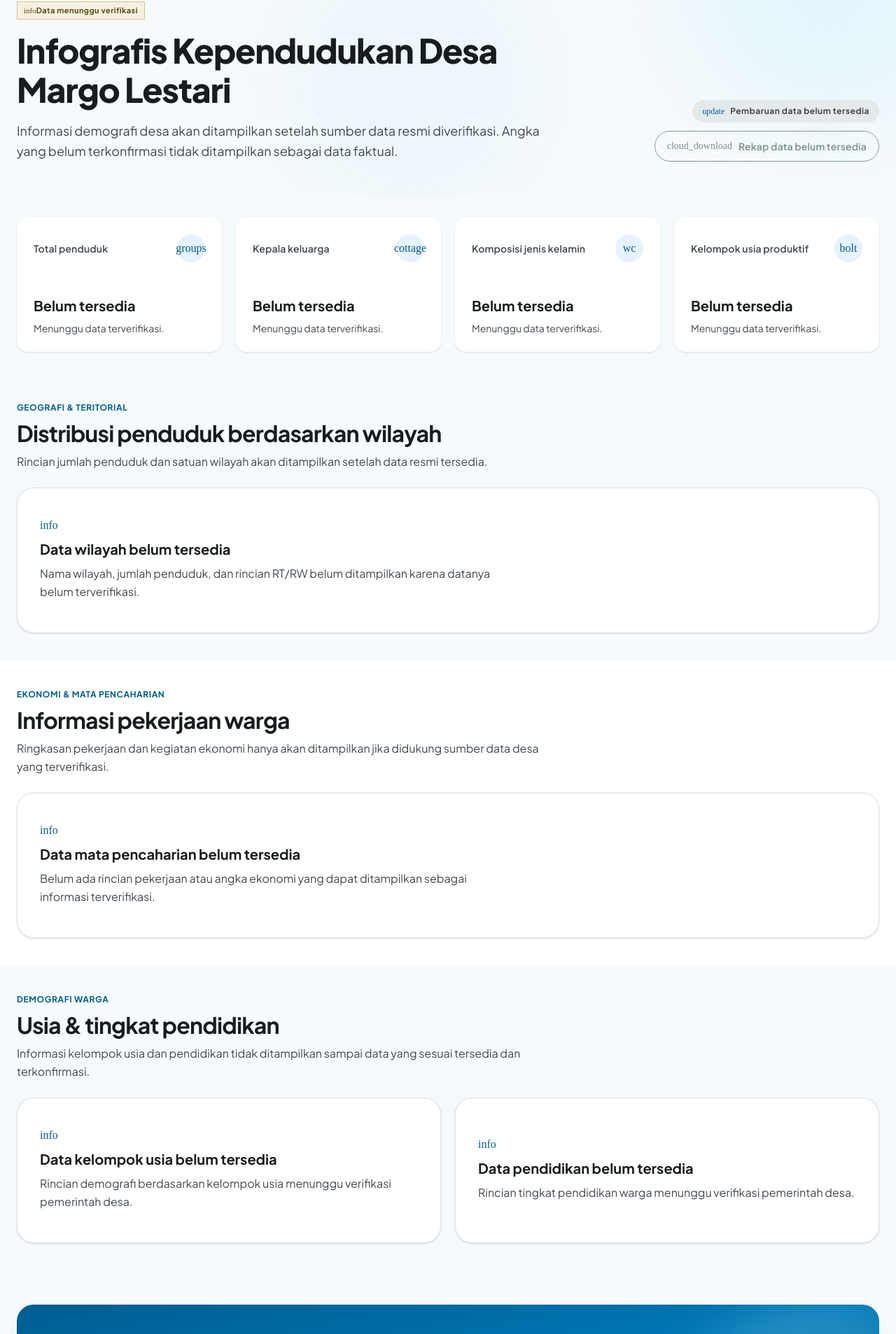
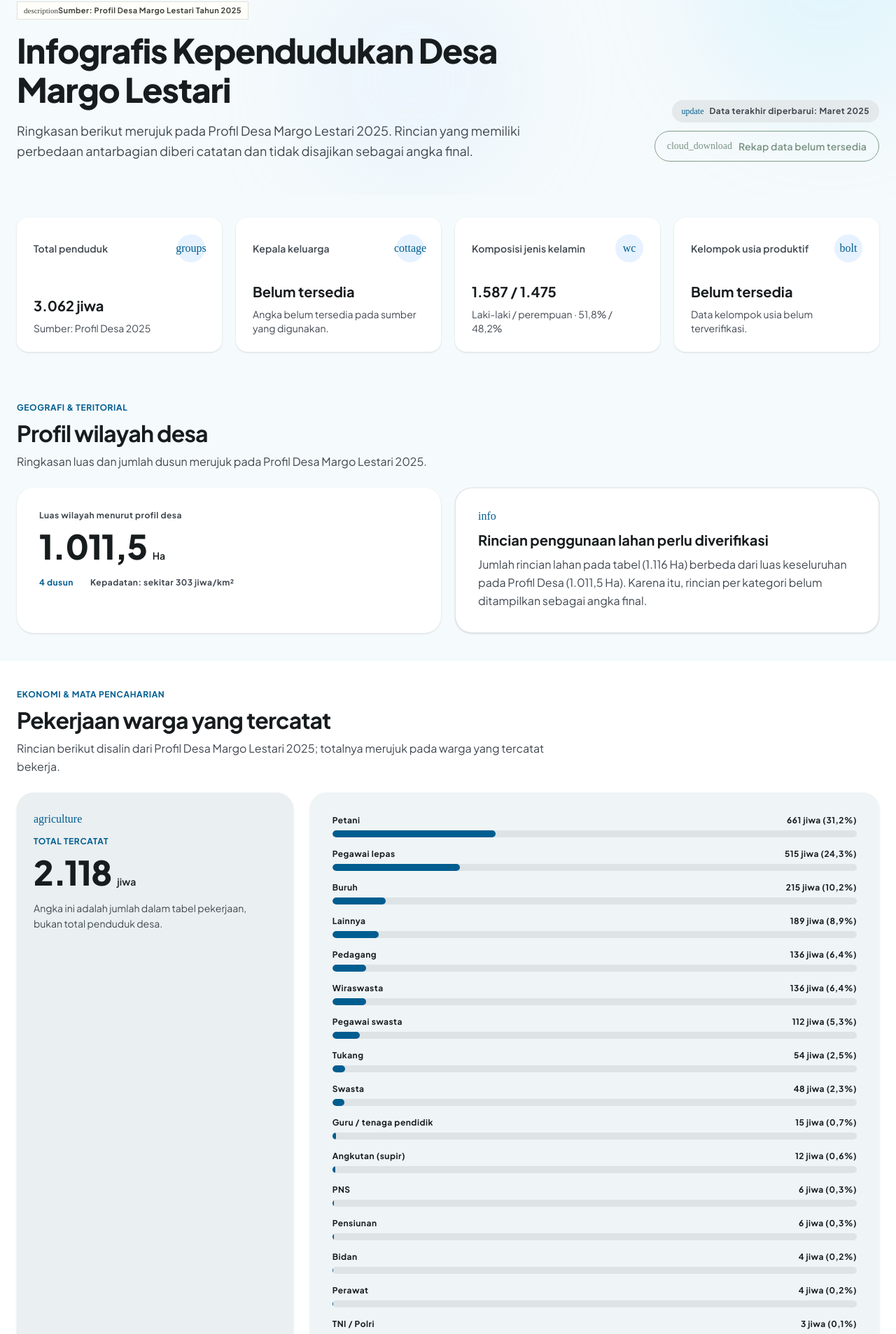
Before and after one commit to margolestari07-boop/webDesaMargoLestari, a Next.js app: page /infografis in a window 1280 px wide. Shown: the part 174-2081 px from the top of the page at 70% size. Built offline with nearby package versions, Linux system fonts and the light colour scheme.

Commit message:
Sinkronkan data infografis terverifikasi

```diff
--- a/src/app/(public)/infografis/infografis-content.tsx
+++ b/src/app/(public)/infografis/infografis-content.tsx
@@ -5,10 +5,50 @@ import { Reveal } from "../../../components/motion/reveal";
 import { Stagger } from "../../../components/motion/stagger";
 
 const metrics = [
-  { icon: "groups", label: "Total penduduk" },
-  { icon: "cottage", label: "Kepala keluarga" },
-  { icon: "wc", label: "Komposisi jenis kelamin" },
-  { icon: "bolt", label: "Kelompok usia produktif" },
+  {
+    icon: "groups",
+    label: "Total penduduk",
+    value: "3.062 jiwa",
+    detail: "Sumber: Profil Desa 2025",
+  },
+  {
+    icon: "cottage",
+    label: "Kepala keluarga",
+    value: null,
+    detail: "Angka belum tersedia pada sumber yang digunakan.",
+  },
+  {
+    icon: "wc",
+    label: "Komposisi jenis kelamin",
+    value: "1.587 / 1.475",
+    detail: "Laki-laki / perempuan · 51,8% / 48,2%",
+  },
+  {
+    icon: "bolt",
+    label: "Kelompok usia produktif",
+    value: null,
+    detail: "Data kelompok usia belum terverifikasi.",
+  },
+];
+
+const occupations = [
+  { label: "Petani", count: 661, percentage: 31.2 },
+  { label: "Pegawai lepas", count: 515, percentage: 24.3 },
+  { label: "Buruh", count: 215, percentage: 10.2 },
+  { label: "Lainnya", count: 189, percentage: 8.9 },
+  { label: "Pedagang", count: 136, percentage: 6.4 },
+  { label: "Wiraswasta", count: 136, percentage: 6.4 },
+  { label: "Pegawai swasta", count: 112, percentage: 5.3 },
+  { label: "Tukang", count: 54, percentage: 2.5 },
+  { label: "Swasta", count: 48, percentage: 2.3 },
+  { label: "Guru / tenaga pendidik", count: 15, percentage: 0.7 },
+  { label: "Angkutan (supir)", count: 12, percentage: 0.6 },
+  { label: "PNS", count: 6, percentage: 0.3 },
+  { label: "Pensiunan", count: 6, percentage: 0.3 },
+  { label: "Bidan", count: 4, percentage: 0.2 },
+  { label: "Perawat", count: 4, percentage: 0.2 },
+  { label: "TNI / Polri", count: 3, percentage: 0.1 },
+  { label: "Jasa persewaan", count: 2, percentage: 0.1 },
 ];
 
 function DataEmptyState({
@@ -107,22 +147,22 @@ export default function InfografisContent() {
 
           <div className="grid grid-cols-1 items-end justify-between gap-8 lg:grid-cols-12">
             <div className="flex flex-col items-start gap-4 lg:col-span-8">
-              <Badge tone="warning" className="font-label-sm text-label-sm">
+              <Badge tone="neutral" className="font-label-sm text-label-sm">
                 <span
                   aria-hidden="true"
                   className="material-symbols-outlined text-base"
                 >
-                  info
+                  description
                 </span>
-                Data menunggu verifikasi
+                Sumber: Profil Desa Margo Lestari Tahun 2025
               </Badge>
               <h1 className="font-display text-display text-on-surface max-w-4xl tracking-tight">
                 Infografis Kependudukan Desa Margo Lestari
               </h1>
               <p className="font-body-lg text-body-lg text-on-surface-variant max-w-3xl leading-relaxed">
-                Informasi demografi desa akan ditampilkan setelah sumber data
-                resmi diverifikasi. Angka yang belum terkonfirmasi tidak
-                ditampilkan sebagai data faktual.
+                Ringkasan berikut merujuk pada Profil Desa Margo Lestari 2025.
+                Rincian yang memiliki perbedaan antarbagian diberi catatan dan
+                tidak disajikan sebagai angka final.
               </p>
             </div>
             <div className="flex flex-col items-start gap-3 lg:col-span-4 lg:items-end">
@@ -133,7 +173,7 @@ export default function InfografisContent() {
                 >
                   update
                 </span>
-                Pembaruan data belum tersedia
+                Data terakhir diperbarui: Maret 2025
               </div>
               <Button
                 className="font-label-md text-label-md rounded-full"
@@ -176,10 +216,10 @@ export default function InfografisContent() {
                 </div>
                 <div>
                   <p className="font-headline-sm text-headline-sm text-on-surface font-bold">
-                    Belum tersedia
+                    {metric.value ?? "Belum tersedia"}
                   </p>
                   <p className="font-body-sm text-body-sm text-on-surface-variant mt-2">
-                    Menunggu data terverifikasi.
+                    {metric.detail}
                   </p>
                 </div>
               </article>
@@ -192,13 +232,27 @@ export default function InfografisContent() {
         <Reveal className="px-gutter mx-auto max-w-7xl">
           <SectionTitle
             kicker="Geografi & teritorial"
-            title="Distribusi penduduk berdasarkan wilayah"
-            description="Rincian jumlah penduduk dan satuan wilayah akan ditampilkan setelah data resmi tersedia."
+            title="Profil wilayah desa"
+            description="Ringkasan luas dan jumlah dusun merujuk pada Profil Desa Margo Lestari 2025."
           />
-          <DataEmptyState
-            title="Data wilayah belum tersedia"
-            description="Nama wilayah, jumlah penduduk, dan rincian RT/RW belum ditampilkan karena datanya belum terverifikasi."
-          />
+          <div className="grid grid-cols-1 gap-5 lg:grid-cols-2">
+            <article className="bg-surface-container-lowest rounded-3xl p-6 shadow-sm md:p-8">
+              <p className="font-label-sm text-label-sm text-on-surface-variant">
+                Luas wilayah menurut profil desa
+              </p>
+              <p className="font-display text-display text-on-surface mt-2 font-extrabold">
+                1.011,5 <span className="font-label-md text-label-md">Ha</span>
+              </p>
+              <div className="font-label-sm text-label-sm text-on-surface-variant mt-4 flex flex-wrap gap-x-6 gap-y-2">
+                <span className="text-primary font-bold">4 dusun</span>
+                <span>Kepadatan: sekitar 303 jiwa/km²</span>
+              </div>
+            </article>
+            <DataEmptyState
+              title="Rincian penggunaan lahan perlu diverifikasi"
+              description="Jumlah rincian lahan pada tabel (1.116 Ha) berbeda dari luas keseluruhan pada Profil Desa (1.011,5 Ha). Karena itu, rincian per kategori belum ditampilkan sebagai angka final."
+            />
+          </div>
         </Reveal>
       </section>
 
@@ -206,31 +260,70 @@ export default function InfografisContent() {
         <Reveal className="px-gutter mx-auto max-w-7xl">
           <SectionTitle
             kicker="Ekonomi & mata pencaharian"
-            title="Informasi pekerjaan warga"
-            description="Ringkasan pekerjaan dan kegiatan ekonomi hanya akan ditampilkan jika didukung sumber data desa yang terverifikasi."
+            title="Pekerjaan warga yang tercatat"
+            description="Rincian berikut disalin dari Profil Desa Margo Lestari 2025; totalnya merujuk pada warga yang tercatat bekerja."
           />
-          <DataEmptyState
-            title="Data mata pencaharian belum tersedia"
-            description="Belum ada rincian pekerjaan atau angka ekonomi yang dapat ditampilkan sebagai informasi terverifikasi."
-          />
+          <div className="grid grid-cols-1 gap-6 lg:grid-cols-12">
+            <div className="bg-surface-container rounded-3xl p-6 shadow-sm lg:col-span-4">
+              <span
+                className="material-symbols-outlined text-primary mb-4 text-3xl"
+                aria-hidden="true"
+              >
+                agriculture
+              </span>
+              <p className="font-label-sm text-label-sm text-primary font-bold tracking-wider uppercase">
+                Total tercatat
+              </p>
+              <p className="font-display text-display text-on-surface mt-2 font-extrabold">
+                2.118 <span className="font-label-md text-label-md">jiwa</span>
+              </p>
+              <p className="font-body-sm text-body-sm text-on-surface-variant mt-3 leading-relaxed">
+                Angka ini adalah jumlah dalam tabel pekerjaan, bukan total
+                penduduk desa.
+              </p>
+            </div>
+            <div className="bg-surface-container-low rounded-3xl p-6 shadow-sm md:p-8 lg:col-span-8">
+              <div className="flex flex-col gap-4">
+                {occupations.map((occupation) => (
+                  <div className="flex flex-col gap-1.5" key={occupation.label}>
+                    <div className="font-label-sm text-label-sm flex items-center justify-between gap-4">
+                      <span className="text-on-surface">
+                        {occupation.label}
+                      </span>
+                      <span className="text-on-surface text-right font-bold">
+                        {occupation.count} jiwa (
+                        {occupation.percentage.toFixed(1).replace(".", ",")}%)
+                      </span>
+                    </div>
+                    <div className="bg-surface-container-highest h-2.5 w-full overflow-hidden rounded-full">
+                      <div
+                        className="bg-primary h-full rounded-full"
+                        style={{ width: `${occupation.percentage}%` }}
+                      />
+                    </div>
+                  </div>
+                ))}
+              </div>
+            </div>
+          </div>
         </Reveal>
       </section>
 
       <section className="bg-surface w-full py-8 md:py-10">
         <Reveal className="px-gutter mx-auto max-w-7xl">
           <SectionTitle
-            kicker="Demografi warga"
+            kicker="Keadaan sosial desa"
             title="Usia & tingkat pendidikan"
-            description="Informasi kelompok usia dan pendidikan tidak ditampilkan sampai data yang sesuai tersedia dan terkonfirmasi."
+            description="Data usia belum dicantumkan pada sumber yang dipakai. Tabel pendidikan pada prototipe memiliki selisih dengan jumlah penduduk dan tetap ditandai untuk verifikasi."
           />
           <div className="grid grid-cols-1 gap-5 lg:grid-cols-2">
             <DataEmptyState
               title="Data kelompok usia belum tersedia"
-              description="Rincian demografi berdasarkan kelompok usia menunggu verifikasi pemerintah desa."
+              description="Rincian demografi berdasarkan kelompok usia belum tersedia dalam sumber Profil Desa 2025 yang digunakan."
             />
             <DataEmptyState
-              title="Data pendidikan belum tersedia"
-              description="Rincian tingkat pendidikan warga menunggu verifikasi pemerintah desa."
+              title="Tabel pendidikan menunggu verifikasi"
+              description="Jumlah pada tabel pendidikan adalah 2.938 jiwa, berbeda dari total penduduk 3.062 jiwa. Rincian tingkat pendidikan belum ditampilkan sebagai data final."
             />
           </div>
         </Reveal>
--- a/src/app/(public)/infografis/page.tsx
+++ b/src/app/(public)/infografis/page.tsx
@@ -4,7 +4,7 @@ import InfografisContent from "./infografis-content";
 export const metadata: Metadata = {
   title: { absolute: "Infografis Kependudukan | Desa Margo Lestari" },
   description:
-    "Informasi kependudukan Desa Margo Lestari. Data akan ditampilkan setelah diverifikasi oleh pemerintah desa.",
+    "Infografis kependudukan Desa Margo Lestari berdasarkan Profil Desa 2025, dengan catatan pada rincian yang masih perlu diverifikasi.",
 };
 
 export default function InfografisPage() {
```
